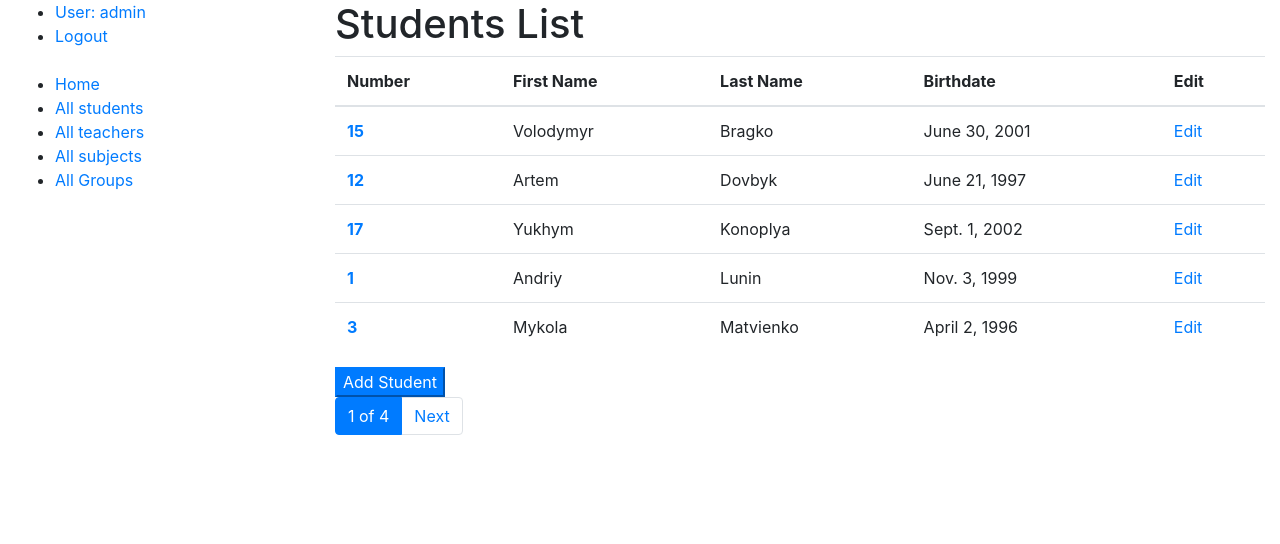
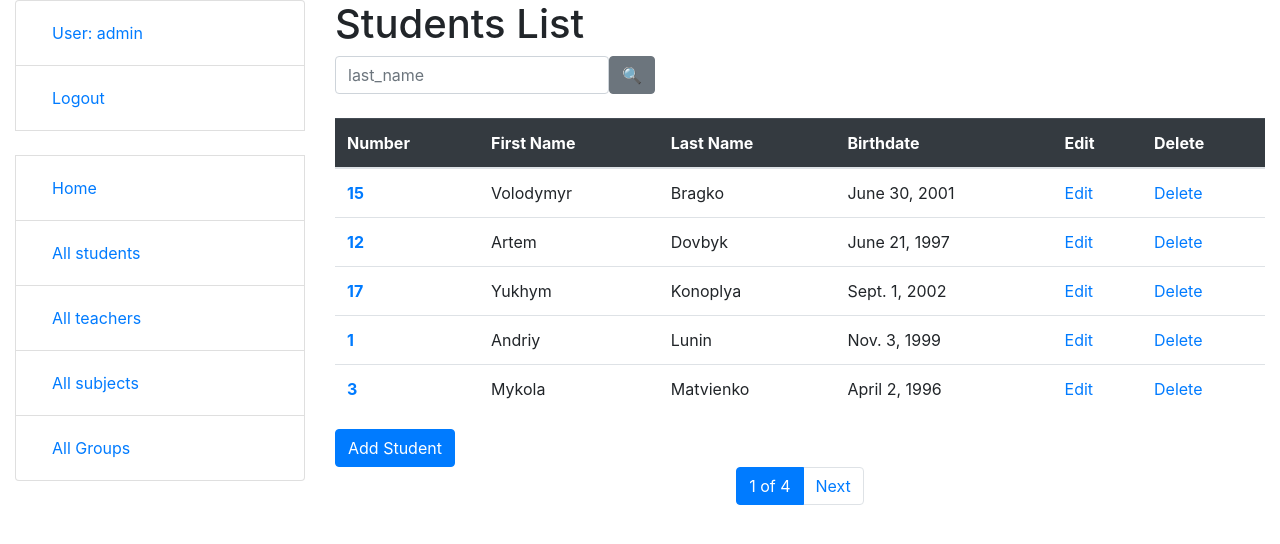
Before and after one commit to struhanets/students_journal, a Django app: page /students/ in a window 1280 px wide. Shown: the top 544 px of the page. Run offline with Django 4.2, Linux system fonts and the light colour scheme; a user stored in the database is signed in; data comes from the database, SQL or seed files in the repository; both versions use the stored data as it was after the commit; some libraries are stand-ins or nearby versions.

Commit message:
added search forms for students, teachers, subjects lists

```diff
--- a/journal/forms.py
+++ b/journal/forms.py
@@ -41,3 +41,30 @@ class SubjectCreationForm(forms.ModelForm):
     class Meta:
         model = Subject
         fields = "__all__"
+
+
+class StudentLatsNameSearchForm(forms.Form):
+    last_name = forms.CharField(
+        max_length=255,
+        required=False,
+        label="",
+        widget=forms.TextInput(attrs={"placeholder": "last_name"})
+    )
+
+
+class TeacherLatsNameSearchForm(forms.Form):
+    last_name = forms.CharField(
+        max_length=255,
+        required=False,
+        label="",
+        widget=forms.TextInput(attrs={"placeholder": "last_name"})
+    )
+
+
+class SubjectTitleSearchForm(forms.Form):
+    title = forms.CharField(
+        max_length=255,
+        required=False,
+        label="",
+        widget=forms.TextInput(attrs={"placeholder": "title"})
+    )
--- a/journal/models.py
+++ b/journal/models.py
@@ -52,7 +52,7 @@ class Group(models.Model):
 
 class Subject(models.Model):
     title = models.CharField(max_length=255, unique=True)
-    teacher = models.OneToOneField(AUTH_USER_MODEL, on_delete=models.CASCADE)
+    teacher = models.OneToOneField(AUTH_USER_MODEL, on_delete=models.PROTECT)
     students = models.ManyToManyField(Student, related_name="subjects")
 
     class Meta:
@@ -60,3 +60,6 @@ class Subject(models.Model):
 
     def __str__(self):
         return f"{self.title} - {self.teacher}"
+
+    def get_absolute_url(self):
+        return reverse("journal:subjects-detail", args=[str(self.id)])
--- /dev/null
+++ b/journal/templatetags/query_transform.py
@@ -0,0 +1,15 @@
+from django import template
+
+register = template.Library()
+
+
+@register.simple_tag
+def query_transform(request, **kwargs):
+    updated = request.GET.copy()
+    for key, value in kwargs.items():
+        if value is not None:
+            updated[key] = value
+        else:
+            updated.pop(key, 0)
+
+    return updated.urlencode()
--- a/journal/urls.py
+++ b/journal/urls.py
@@ -11,14 +11,17 @@ from journal.views import (
     StudentDetailView,
     StudentCreateView,
     StudentUpdateView,
+    StudentDeleteView,
     GroupListView,
     GroupDetailView,
     GroupCreateView,
     GroupUpdateView,
+    GroupDeleteView,
     SubjectListView,
     SubjectDetailView,
     SubjectCreateView,
     SubjectUpdateView,
+    SubjectDeleteView,
 )
 
 
@@ -28,6 +31,7 @@ urlpatterns = [
     path("students/<int:pk>/", StudentDetailView.as_view(), name="students-detail"),
     path("students/create/", StudentCreateView.as_view(), name="students-create"),
     path("students/<int:pk>/update/", StudentUpdateView.as_view(), name="students-update"),
+    path("students/<int:pk>/delete/", StudentDeleteView.as_view(), name="students-delete"),
 
     path("teachers/", TeacherListView.as_view(), name="teachers-list"),
     path("teachers/<int:pk>/", TeacherDetailView.as_view(), name="teachers-detail"),
@@ -38,12 +42,13 @@ urlpatterns = [
     path("groups/<int:pk>/", GroupDetailView.as_view(), name="groups-detail"),
     path("groups/create/", GroupCreateView.as_view(), name="groups-create"),
     path("groups/<int:pk>/update/", GroupUpdateView.as_view(), name="groups-update"),
+    path("groups/<int:pk>/delete/", GroupDeleteView.as_view(), name="groups-delete"),
 
     path("subjects/", SubjectListView.as_view(), name="subjects-list"),
     path("subjects/<int:pk>/", SubjectDetailView.as_view(), name="subjects-detail"),
     path("subjects/create/", SubjectCreateView.as_view(), name="subjects-create"),
     path("subjects/<int:pk>/update/", SubjectUpdateView.as_view(), name="subjects-update"),
-
+    path("subjects/<int:pk>/delete/", SubjectDeleteView.as_view(), name="subjects-delete"),
 ]
 
 app_name = "journal"
--- a/journal/views.py
+++ b/journal/views.py
@@ -1,5 +1,4 @@
 from django.contrib.auth.decorators import login_required
-from django.contrib.auth.forms import UserCreationForm
 from django.contrib.auth.mixins import LoginRequiredMixin
 from django.http import HttpRequest, HttpResponse
 from django.shortcuts import render
@@ -10,7 +9,7 @@ from .forms import (
     TeacherCreationForm,
     GroupCreationForm,
     SubjectCreationForm,
-    StudentCreationForm,
+    StudentCreationForm, StudentLatsNameSearchForm, TeacherLatsNameSearchForm, SubjectTitleSearchForm,
 )
 from .models import Student, Subject, Teacher, Group
 
@@ -39,6 +38,22 @@ class StudentListView(LoginRequiredMixin, generic.ListView):
     template_name = "students/student_list.html"
     paginate_by = 5
 
+    def get_context_data(self, **kwargs):
+        context = super(StudentListView, self).get_context_data(**kwargs)
+        last_name = self.request.GET.get("last_name", "")
+        context["search_form"] = StudentLatsNameSearchForm(
+            initial={"last_name": last_name}
+        )
+
+        return context
+
+    def get_queryset(self):
+        queryset = Student.objects.all()
+        form = StudentLatsNameSearchForm(self.request.GET)
+        if form.is_valid():
+            return queryset.filter(last_name__icontains=form.cleaned_data["last_name"])
+        return queryset
+
 
 class StudentDetailView(LoginRequiredMixin, generic.DetailView):
     model = Student
@@ -48,14 +63,20 @@ class StudentDetailView(LoginRequiredMixin, generic.DetailView):
 class StudentCreateView(LoginRequiredMixin, generic.CreateView):
     model = Student
     form_class = StudentCreationForm
-    template_name = "students/students_form.html"
-    success_url = reverse_lazy("students:student_list")
+    template_name = "students/student_form.html"
+    success_url = reverse_lazy("journal:students-list")
 
 
 class StudentUpdateView(LoginRequiredMixin, generic.UpdateView):
     model = Student
     fields = "__all__"
-    template_name = "students/students_form.html"
+    template_name = "students/student_form.html"
+    success_url = reverse_lazy("journal:students-list")
+
+
+class StudentDeleteView(LoginRequiredMixin, generic.DeleteView):
+    model = Student
+    template_name = "students/student_delete.html"
     success_url = reverse_lazy("journal:students-list")
 
 
@@ -63,6 +84,21 @@ class TeacherListView(LoginRequiredMixin, generic.ListView):
     model = Teacher
     template_name = "teachers/teacher_list.html"
     paginate_by = 2
+
+    def get_context_data(self, **kwargs):
+        context = super(TeacherListView, self).get_context_data(**kwargs)
+        last_name = self.request.GET.get("last_name", "")
+        context["search_form"] = TeacherLatsNameSearchForm(
+            initial={"last_name": last_name}
+        )
+        return context
+
+    def get_queryset(self):
+        queryset = Teacher.objects.all()
+        form = TeacherLatsNameSearchForm(self.request.GET)
+        if form.is_valid():
+            return queryset.filter(last_name__icontains=form.cleaned_data["last_name"])
+        return queryset
 
 
 class TeacherDetailView(LoginRequiredMixin, generic.DetailView):
@@ -98,19 +134,40 @@ class GroupCreateView(LoginRequiredMixin, generic.CreateView):
     model = Group
     form_class = GroupCreationForm
     template_name = "groups/group_form.html"
+    success_url = reverse_lazy("journal:groups-list")
 
 
 class GroupUpdateView(LoginRequiredMixin, generic.UpdateView):
     model = Group
     form_class = GroupCreationForm
     template_name = "groups/group_form.html"
-    success_url = reverse_lazy("journal:group_list")
+    success_url = reverse_lazy("journal:groups-list")
+
+
+class GroupDeleteView(LoginRequiredMixin, generic.DeleteView):
+    model = Group
+    template_name = "groups/group_delete.html"
+    success_url = reverse_lazy("journal:groups-list")
 
 
 class SubjectListView(LoginRequiredMixin, generic.ListView):
     model = Subject
     template_name = "subjects/subject_list.html"
-    queryset = Subject.objects.prefetch_related("students")
+
+    def get_context_data(self, **kwargs):
+        context = super(SubjectListView, self).get_context_data(**kwargs)
+        title = self.request.GET.get("title", "")
+        context["search_form"] = SubjectTitleSearchForm(
+            initial={"title": title}
+        )
+        return context
+
+    def get_queryset(self):
+        queryset = Subject.objects.prefetch_related("students")
+        form = SubjectTitleSearchForm(self.request.GET)
+        if form.is_valid():
+            return queryset.filter(title__icontains=form.cleaned_data["title"])
+        return queryset
 
 
 class SubjectDetailView(generic.DetailView):
@@ -128,4 +185,10 @@ class SubjectUpdateView(LoginRequiredMixin, generic.UpdateView):
     model = Subject
     form_class = SubjectCreationForm
     template_name = "subjects/subject_form.html"
-    success_url = reverse_lazy("journal:subject_list")
+    success_url = reverse_lazy("journal:subjects_list")
+
+
+class SubjectDeleteView(LoginRequiredMixin, generic.DeleteView):
+    model = Subject
+    template_name = "subjects/subject_delete.html"
+    success_url = reverse_lazy("journal:subjects-list")
--- a/settings.py
+++ b/settings.py
@@ -123,7 +123,7 @@ STATIC_URL = "static/"
 
 DEFAULT_AUTO_FIELD = "django.db.models.BigAutoField"
 
-LOGIN_REDIRECT_URL = "/journal/"
+LOGIN_REDIRECT_URL = "/"
 
 INTERNAL_IPS = [
     # ...
--- a/templates/groups/group_list.html
+++ b/templates/groups/group_list.html
@@ -17,6 +17,6 @@
   <form action="{% url "journal:groups-create" %}" method="post" novalidate>
     {% csrf_token %}
     {{ form|crispy }}
-    <input class="btn, btn-primary" type="submit" value="Add Group">
+    <input class="btn btn-primary" type="submit" value="Add Group">
   </form>
 {% endblock %}
--- a/templates/includes/pagination.html
+++ b/templates/includes/pagination.html
@@ -1,8 +1,10 @@
+{% load query_transform %}
 {% if is_paginated %}
-  <ul class="pagination">
+<nav aria-label="Search results pages">
+  <ul class="pagination justify-content-center">
     {% if page_obj.has_previous %}
       <li class="page-item">
-        <a class="page-link" href="?page={{ page_obj.previous_page_number }}">
+        <a class="page-link" href="?{% query_transform request page=page_obj.previous_page_number %}">
           Prev
         </a>
       </li>
@@ -12,10 +14,11 @@
     </li>
     {% if page_obj.has_next %}
       <li class="page-item">
-        <a class="page-link" href="?page={{ page_obj.next_page_number }}">
+        <a class="page-link" href="?{% query_transform request page=page_obj.next_page_number %}">
           Next
         </a>
       </li>
     {% endif %}
   </ul>
 {% endif %}
+</nav>
--- a/templates/includes/sidebar.html
+++ b/templates/includes/sidebar.html
@@ -1,26 +1,36 @@
-<ul class="sidebar-nav">
+<ul class="toggle-nav-sidebar list-group">
   {% if user.is_authenticated %}
-    <li><a href="{% url "journal:teachers-detail" pk=user.id %}">User: {{ user.get_username }}</a></li>
-    <li><a href="{% url 'logout'%}?next={{request.path}}">Logout</a></li>
+    <li class="list-group-item">
+      <a class="nav-link" href="{% url "journal:teachers-detail" pk=user.id %}">
+        User: {{ user.get_username }}
+      </a>
+    </li>
+    <li class="list-group-item">
+      <a class="nav-link" href="{% url 'logout'%}?next={{request.path}}">
+        Logout
+      </a>
+    </li>
   {% else %}
-   <li>
-      <li><a href="{% url 'login'%}?next={{request.path}}">Login</a>
+    <li class="list-group-item">
+      <a class="nav-link" href="{% url 'login'%}?next={{request.path}}">
+        Login
+      </a>
     </li>
   {% endif %}
   <br>
-  <li>
-    <a href= {% url "journal:index" %}>Home</a>
+  <li class="list-group-item">
+    <a class="nav-link" href= {% url "journal:index" %}>Home</a>
   </li>
-  <li>
-    <a href="{% url "journal:students-list" %}">All students</a>
+  <li class="list-group-item">
+    <a class="nav-link" href="{% url "journal:students-list" %}">All students</a>
   </li>
-  <li>
-    <a href="{% url "journal:teachers-list" %}">All teachers</a>
+  <li class="list-group-item">
+    <a class="nav-link" href="{% url "journal:teachers-list" %}">All teachers</a>
   </li>
-  <li>
-    <a href="{% url "journal:subjects-list" %}">All subjects</a>
+  <li class="list-group-item">
+    <a class="nav-link" href="{% url "journal:subjects-list" %}">All subjects</a>
   </li>
-    <li>
-    <a href="{% url "journal:groups-list" %}">All Groups</a>
+  <li class="list-group-item">
+    <a class="nav-link" href="{% url "journal:groups-list" %}">All Groups</a>
   </li>
 </ul>
--- a/templates/students/student_list.html
+++ b/templates/students/student_list.html
@@ -3,15 +3,21 @@
 
 {% block content %}
   <h1>Students List</h1>
+  <form action="" method="get" class="form-inline">
+    {{ search_form|crispy }}
+    <input type="submit" value="&#128269;" class="btn btn-secondary">
+  </form>
+  <br>
   {% if student_list %}
     <table class="table">
-      <thead>
+      <thead class="table-dark">
         <tr>
           <th scope="col">Number</th>
           <th scope="col">First Name</th>
           <th scope="col">Last Name</th>
           <th scope="col">Birthdate</th>
           <th scope="col">Edit</th>
+          <th scope="col">Delete</th>
         </tr>
       </thead>
       <tbody>
@@ -32,6 +38,13 @@
               <a href="{% url "journal:students-update" pk=student.id %}">Edit</a>
             </form>
           </td>
+          <td>
+            <form method="post">
+              {% csrf_token %}
+              {{ form|crispy }}
+              <a href="{% url "journal:students-delete" pk=student.id %}">Delete</a>
+            </form>
+          </td>
         </tr>
       {% endfor %}
       </tbody>
@@ -40,6 +53,6 @@
   <form action="{% url "journal:students-create" %}" method="post" novalidate>
     {% csrf_token %}
     {{ form|crispy }}
-    <input class="btn, btn-primary" type="submit" value="Add Student">
+    <input class="btn btn-primary" type="submit" value="Add Student">
   </form>
 {% endblock %}
```
Also changed, not shown: templates/groups/group_delete.html (added, +13 -0 lines), templates/groups/group_detail.html (+9 -1 lines), templates/students/student_delete.html (added, +13 -0 lines), templates/subjects/subject_delete.html (added, +13 -0 lines), templates/subjects/subject_detail.html (+8 -0 lines), templates/subjects/subject_list.html (+27 -5 lines), templates/teachers/teacher_list.html (+6 -1 lines), db.sqlite3, journal/migrations/0004_alter_subject_teacher.py (added), templates/students/student_form.html (renamed from templates/students/students_form.html).
